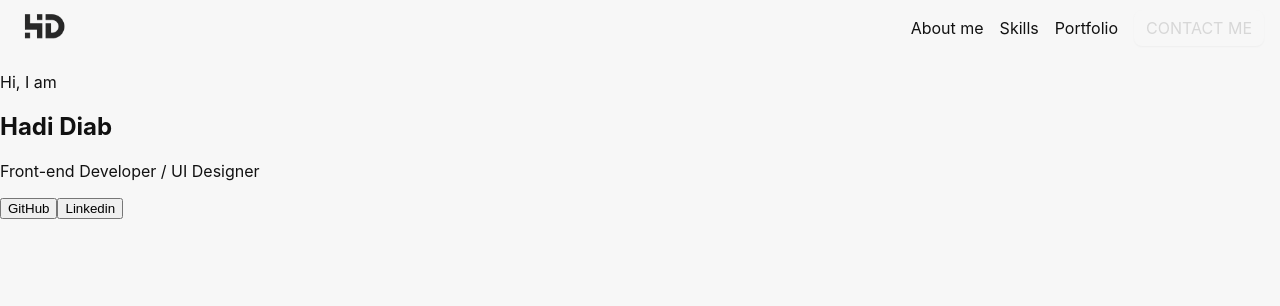
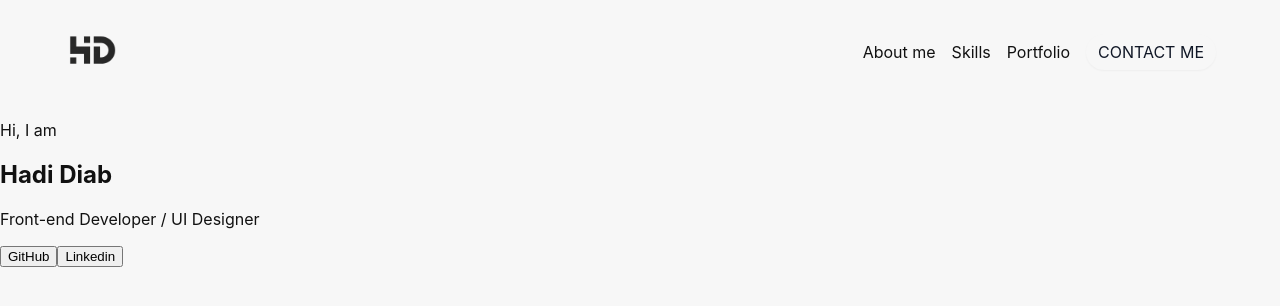
Before and after one commit to Hadi20Diab/my-portfolio, a Next.js app: page / in a window 1280 px wide. Shown: the top 306 px of the page. Built offline with nearby package versions, Linux system fonts and the light colour scheme.

Commit message:
style: update Navbar styles for improved layout and button design

```diff
--- a/src/components/Navbar/Navbar.scss
+++ b/src/components/Navbar/Navbar.scss
@@ -5,12 +5,11 @@
     display: flex;
     justify-content: space-between;
     align-items: center;
-    padding: 0 vars.$space-xxs;
+    padding: vars.$space-lg vars.$space-xxl;
     height: 3rem;
     // position: fixed;
     // top: 0;
     // left: 0;
-    padding: 0 vars.$space-md;
     height: 3.5rem;
 
     .logoDiv {
@@ -22,7 +21,7 @@
             height: 100%;
             object-fit: contain;
             position: static !important;
-            scale: 1.5;
+            scale: 1.7;
         }
     }
 
@@ -50,9 +49,9 @@
 
         .navButton {
             background: vars.$muted-bg;
-            color: vars.$bg;
+            color: vars.$main-color;
             padding: 0 vars.$space-sm;
-            border-radius: vars.$radius-md;
+            border-radius: vars.$radius-xxl;
             box-shadow: vars.$shadow-sm;
             display: inline-flex;
             align-items: center;
--- a/src/styles/variables.scss
+++ b/src/styles/variables.scss
@@ -1,9 +1,18 @@
 // Color palette
+// Background from design (fixed per request)
+$bg: #D7D7D7;
+$muted-bg: #f7f7f7;
+
+// Image-derived tokens (sampled from the attached hero image)
+// - `hero-dark` represents the deep/black section on the right
+// - `hero-accent` is a light blue sampled from the subject's shirt as a subtle accent
+$hero-dark: #0b0b0b;
+$hero-accent: #9fc8ff;
+
+// Existing brand/colors (left as-is but you can swap to $hero-accent if preferred)
 $brand: #0070f3;
 $brand-600: #0366d6;
 $brand-300: #66b1ff;
-$bg: #D7D7D7;
-$muted-bg: #f7f7f7;
 
 $text: #111827; // primary text
 $muted: #6b7280; // secondary text
@@ -32,6 +41,8 @@ $container-max: 1200px;
 $radius-sm: 4px;
 $radius-md: 8px;
 $radius-lg: 12px;
+$radius-xl: 16px;
+$radius-xxl: 24px;
 
 // Shadows
 $shadow-sm: 0 1px 2px rgba(0,0,0,0.04);
```
